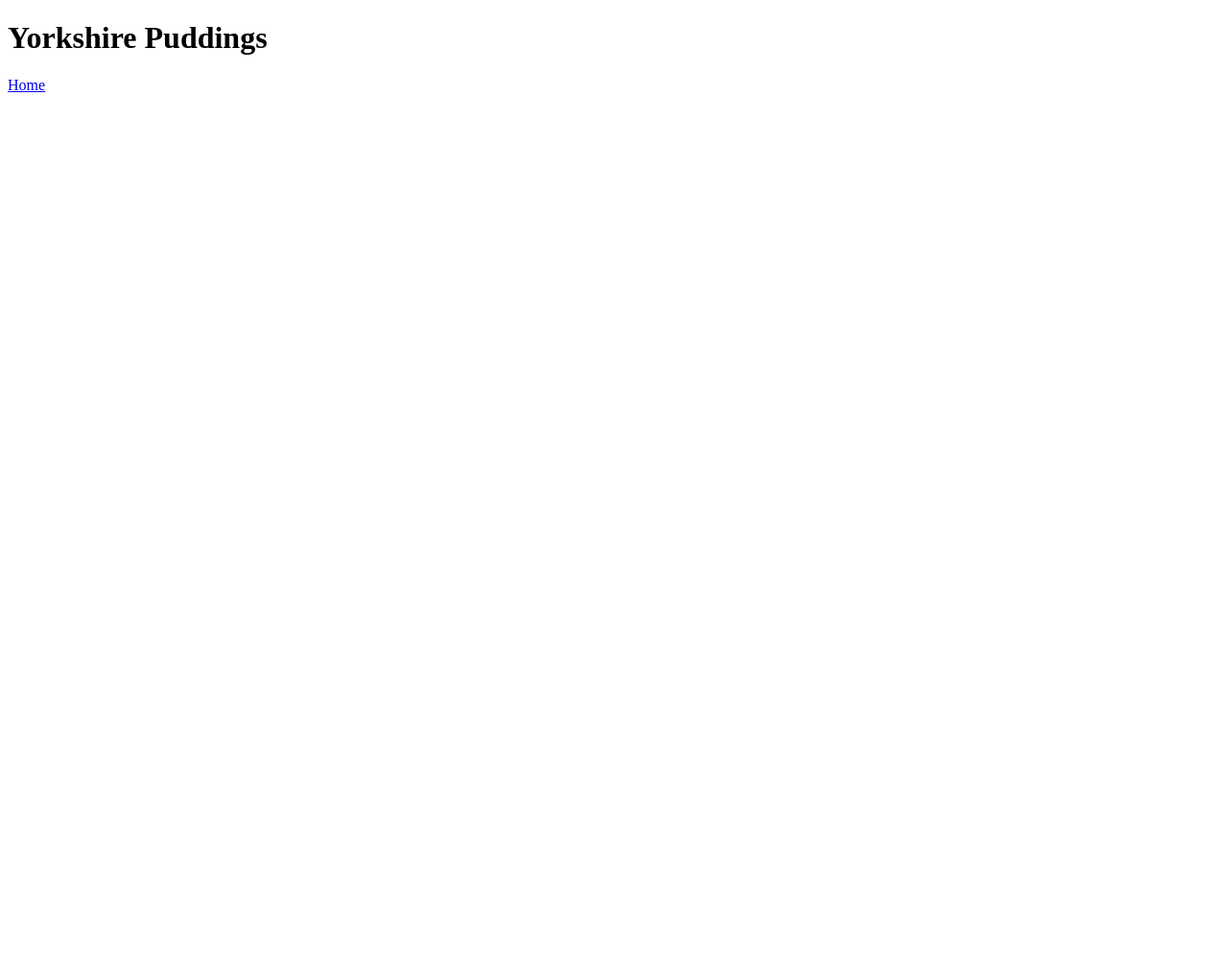
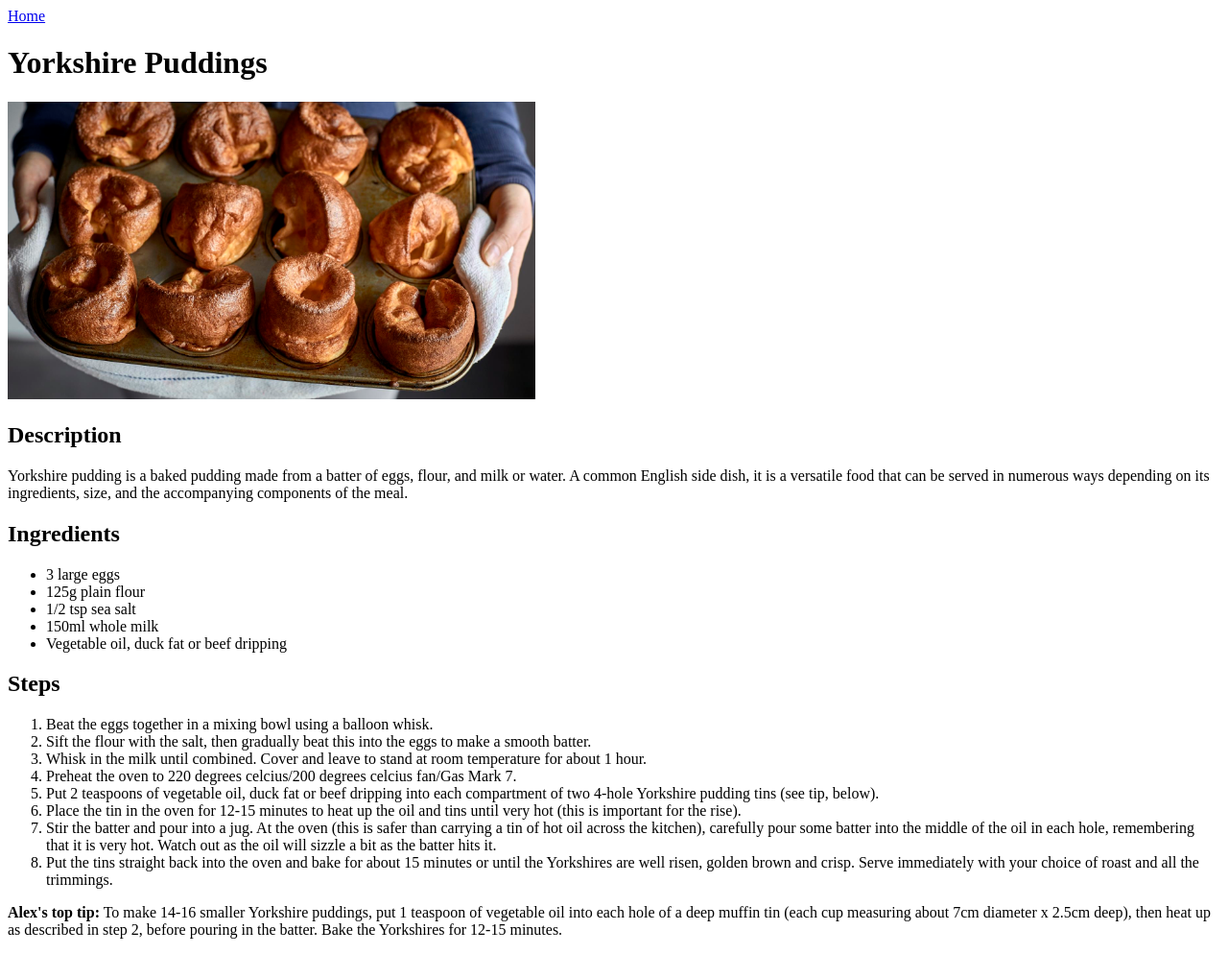
Before and after one commit to alexanderdavies-dev/odin-recipes, a plain HTML site: page recipes/yorkshire-puddings.html in a window 1280 px wide. Shown: the whole page at 96% size. Before the commit the page ends 800 px from the top, so only its background shows below. Drawn offline with Linux system fonts and the light colour scheme.

Commit message:
Add images directory and recipe page content

```diff
--- a/recipes/yorkshire-puddings.html
+++ b/recipes/yorkshire-puddings.html
@@ -6,7 +6,30 @@
     <title>Document</title>
 </head>
 <body>
+    <a href="../index.html">Home</a>
     <h1>Yorkshire Puddings</h1>
-    <a href="../index.html">Home</a>
+    <img src="../images/yorkshire_puddings.jpg" width="550" height="310" alt="Yorkshire Puddings">
+    <h2>Description</h2>
+    <p>Yorkshire pudding is a baked pudding made from a batter of eggs, flour, and milk or water. A common English side dish, it is a versatile food that can be served in numerous ways depending on its ingredients, size, and the accompanying components of the meal. </p>
+    <h2>Ingredients</h2>
+    <ul>
+        <li>3 large eggs</li>
+        <li>125g plain flour</li>
+        <li>1/2 tsp sea salt</li>
+        <li>150ml whole milk</li>
+        <li>Vegetable oil, duck fat or beef dripping</li>
+    </ul>
+    <h2>Steps</h2>
+    <ol>
+        <li>Beat the eggs together in a mixing bowl using a balloon whisk.</li>
+        <li>Sift the flour with the salt, then gradually beat this into the eggs to make a smooth batter. </li>
+        <li>Whisk in the milk until combined. Cover and leave to stand at room temperature for about 1 hour.</li>
+        <li>Preheat the oven to 220 degrees celcius/200 degrees celcius fan/Gas Mark 7.</li>
+        <li>Put 2 teaspoons of vegetable oil, duck fat or beef dripping into each compartment of two 4-hole Yorkshire pudding tins (see tip, below).</li>
+        <li>Place the tin in the oven for 12-15 minutes to heat up the oil and tins until very hot (this is important for the rise).</li>
+        <li>Stir the batter and pour into a jug. At the oven (this is safer than carrying a tin of hot oil across the kitchen), carefully pour some batter into the middle of the oil in each hole, remembering that it is very hot. Watch out as the oil will sizzle a bit as the batter hits it.</li>
+        <li>Put the tins straight back into the oven and bake for about 15 minutes or until the Yorkshires are well risen, golden brown and crisp. Serve immediately with your choice of roast and all the trimmings.</li>
+    </ol>
+    <p><strong>Alex's top tip:</strong> To make 14-16 smaller Yorkshire puddings, put 1 teaspoon of vegetable oil into each hole of a deep muffin tin (each cup measuring about 7cm diameter x 2.5cm deep), then heat up as described in step 2, before pouring in the batter. Bake the Yorkshires for 12-15 minutes.</p>
 </body>
 </html>
```
Also changed, not shown: images/yorkshire_puddings.jpg (added).
